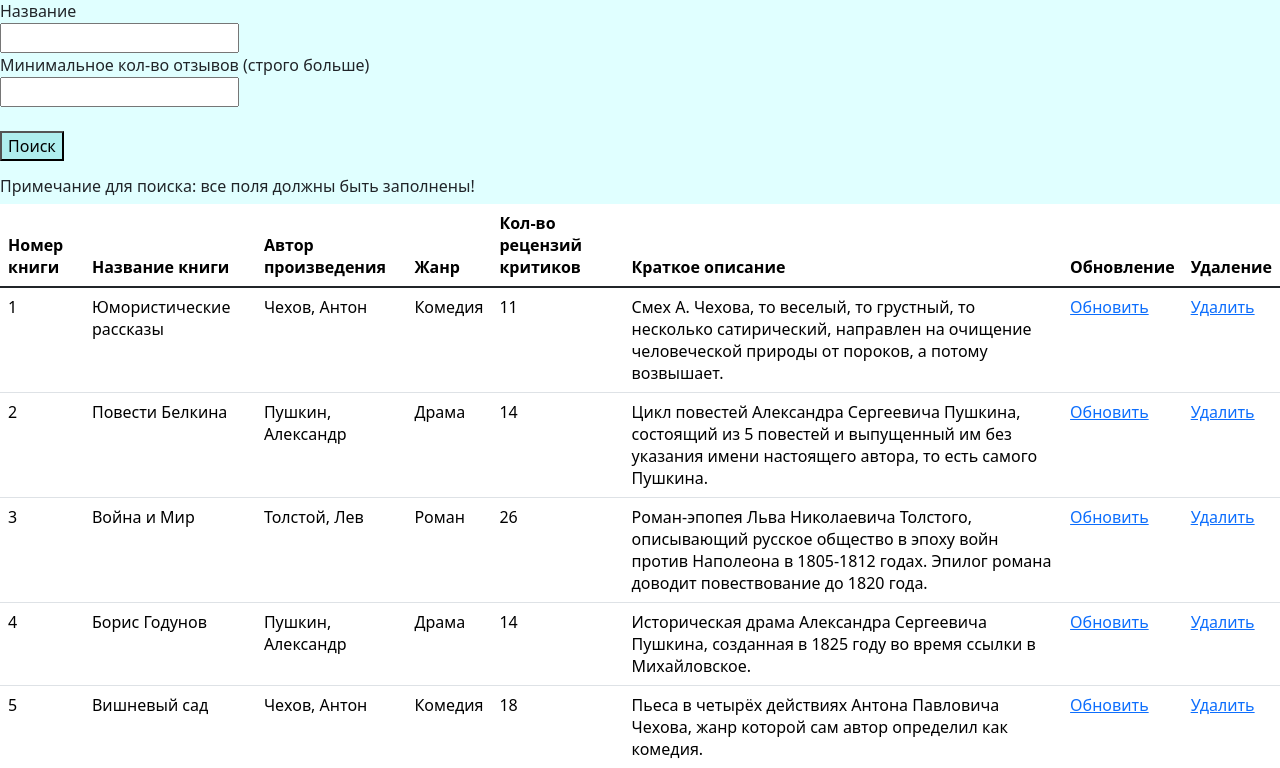
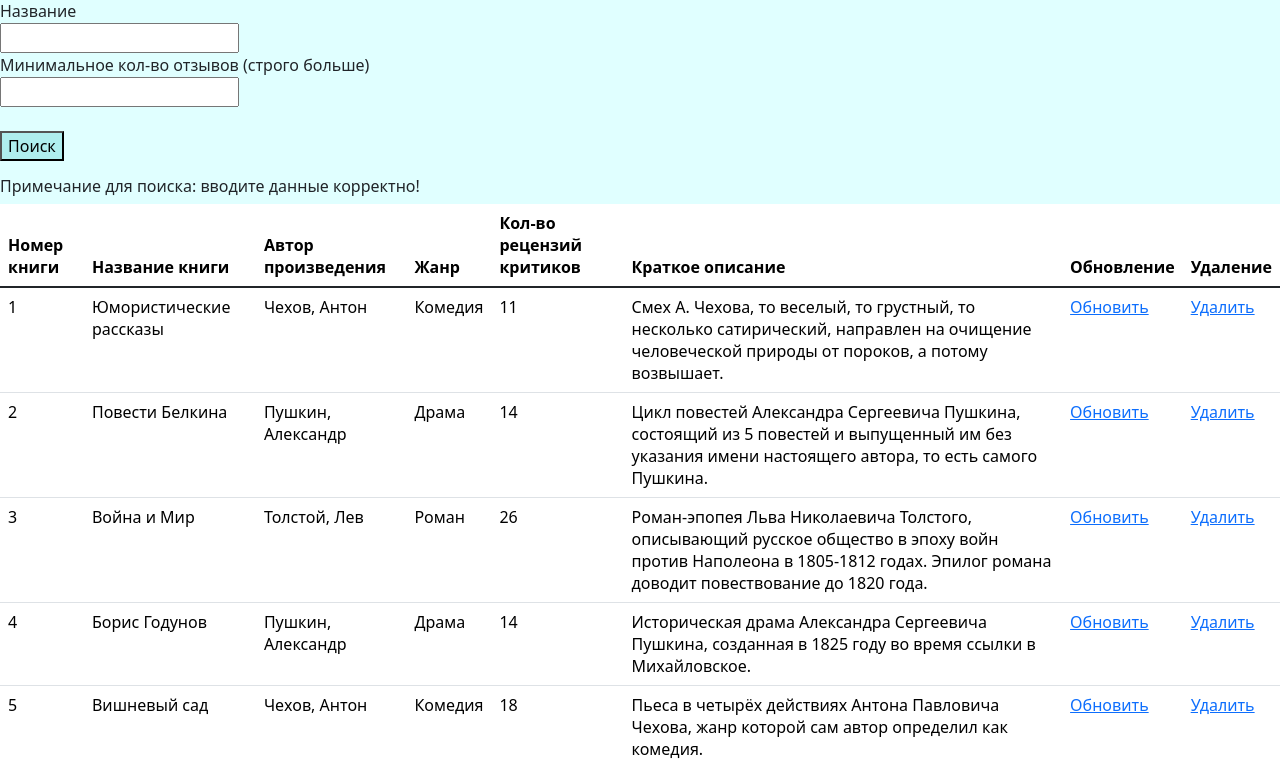
Before and after one commit to Zagir1/Courses7, a Django app: page /book_list/ in a window 1280 px wide. Shown: the part 113-881 px from the top of the page. Run offline with Django 4.2, Linux system fonts and the light colour scheme; data comes from the database, SQL or seed files in the repository.

Commit message:
Микро-апдейт по странице книг (в рамках дз 9).

```diff
--- a/core/templates/bookpage.html
+++ b/core/templates/bookpage.html
@@ -8,7 +8,7 @@
         <br>{{ filter.form.count.label }}<br>{{ filter.form.count }}
         <br><br><button type="submit">Поиск</button>
     </form>
-    <h6>Примечание для поиска: все поля должны быть заполнены!</h6>
+    <h6>Примечание для поиска: вводите данные корректно!</h6>
     <table class="table">
       <thead>
         <tr>
```
